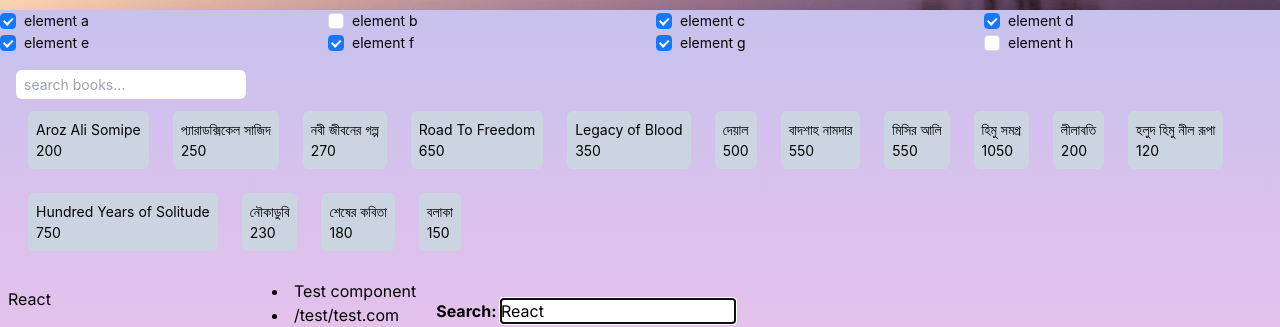
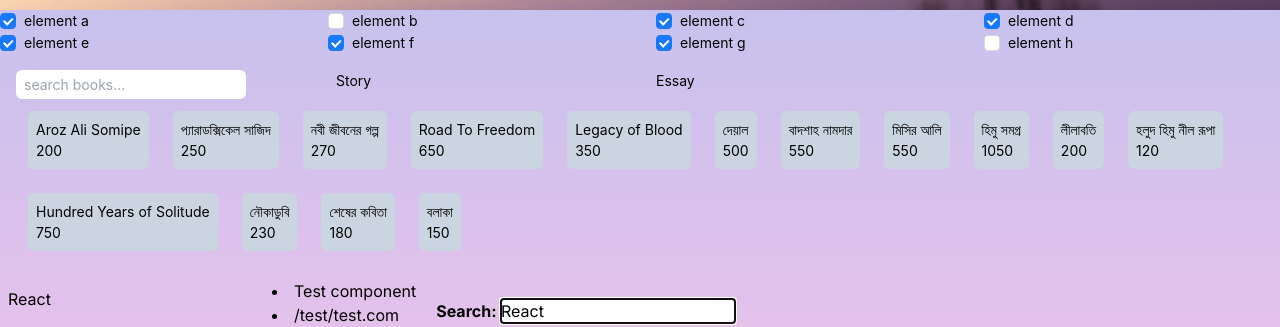
Before and after one commit to sifatkhaan/porfolio, a Next.js app: page /contact in a window 1280 px wide. Shown: the part 346-673 px from the top of the page. Built offline with nearby package versions, Linux system fonts and the light colour scheme; a web font is replaced by a local one.

Commit message:
searche and filter added

```diff
--- a/app/booksData.json
+++ b/app/booksData.json
@@ -3,6 +3,7 @@
     {
       "id": 1,
       "photo": "/../../../../../../book1.jpg",
+      "type":"essay",
       "name": "Aroz Ali Somipe",
       "author": "Arif Ajad",
       "price": 200
@@ -10,6 +11,7 @@
     {
       "id": 2,
       "photo": "/../../../../../../book2.jpg",
+      "type":"essay",
       "name": "প্যারাডক্সিকেল সাজিদ",
       "author": "Arif Ajad",
       "price": 250
@@ -17,6 +19,7 @@
     {
       "id": 3,
       "photo": "/../../../../../../book3.jpg",
+      "type":"story",
       "name": "নবী জীবনের গল্প",
       "author": "Arif Ajad",
       "price": 270
@@ -24,6 +27,7 @@
     {
       "id": 4,
       "photo": "/../../../../../../road_to_freedom.jpg",
+      "type":"research",
       "name": "Road To Freedom",
       "author": "Jean-Paul Sartre",
       "price": 650
@@ -31,6 +35,7 @@
     {
       "id": 5,
       "photo": "/../../../../../../legacy_of_blood.jpg",
+      "type":"research",
       "name": "Legacy of Blood",
       "author": "Anthony Mascharenhus",
       "price": 350
@@ -38,6 +43,7 @@
     {
       "id": 6,
       "photo": "/../../../../../../deyal.jpeg",
+      "type":"novel",
       "name": "দেয়াল",
       "author": "Humayun Ahmed",
       "price": 500
@@ -45,6 +51,7 @@
     {
       "id": 7,
       "photo": "/../../../../../../Badshah-Namdar.jpg",
+      "type":"novel",
       "name": "বাদশাহ নামদার",
       "author": "Humayun Ahmed",
       "price": 550
@@ -52,6 +59,7 @@
     {
       "id": 8,
       "photo": "/../../../../../../misir_ali.jpg",
+      "type":"novel",
       "name": "মিসির আলি",
       "author": "Humayun Ahmed",
       "price": 550
@@ -59,6 +67,7 @@
     {
       "id": 9,
       "photo": "/../../../../../../Himu-Somogro.jpg",
+      "type":"novel",
       "name": "হিমু সমগ্র",
       "author": "Humayun Ahmed",
       "price": 1050
@@ -66,6 +75,7 @@
     {
       "id": 10,
       "photo": "/../../../../../../lilaboti.jpeg",
+      "type":"novel",
       "name": "লীলাবতি",
       "author": "Humayun Ahmed",
       "price": 200
@@ -73,6 +83,7 @@
     {
       "id": 11,
       "photo": "/../../../../../../holud_himu.jpg",
+      "type":"novel",
       "name": "হলুদ হিমু নীল রূপা",
       "author": "Humayun Ahmed",
       "price": 120
@@ -80,6 +91,7 @@
     {
       "id": 12,
       "photo": "/../../../../../../hundred_years_of_solitude.jpg",
+      "type":"story",
       "name": "Hundred Years of Solitude",
       "author": "Gabriel Garcia Markez",
       "price": 750
@@ -87,6 +99,7 @@
     {
       "id": 13,
       "photo": "/../../../../../../noukadubi.jpg",
+      "type":"novel",
       "name": "নৌকাডুবি",
       "author": "Rabindranath Tagore",
       "price": 230
@@ -94,6 +107,7 @@
     {
       "id": 14,
       "photo": "/../../../../../../sheser_kobita.png",
+      "type":"novel",
       "name": "শেষের কবিতা",
       "author": "Rabindranath Tagore",
       "price": 180
@@ -101,6 +115,7 @@
     {
       "id": 15,
       "photo": "/../../../../../../bolaka.webp",
+      "type":"poetry",
       "name": "বলাকা",
       "author": "Rabindranath Tagore",
       "price": 150
--- a/app/contact/page.jsx
+++ b/app/contact/page.jsx
@@ -14,6 +14,7 @@ export default function Contact() {
 //book state
 const [bookSearch, setSearchBook]= useState("")
 const [bookItem, setBookItem]= useState(booksData)
+const [filteredType, setFilteredType] = useState("");
 //book state end
 
   const [searchTearm, setSearchTerm]= useState('React');
@@ -115,9 +116,14 @@ const [bookItem, setBookItem]= useState(booksData)
   //   )
   //   setBookItem(searchResult);
   //  }
-  const resetFilters = booksData.filter(data=>
-    data.name.toLowerCase().includes(bookSearch.toLowerCase())
-  )
+ const handleTypeFilter = (type)=>{
+  setFilteredType(type);
+ }
+  const resetFilters = booksData.filter(data=> {
+    const matchType = filteredType ? data.type === filteredType : true;
+    const matchSearch = bookSearch ? data.name.toLowerCase().includes(bookSearch.toLowerCase()) : true;
+    return matchType && matchSearch;
+  })
 
 
   return (
@@ -148,13 +154,19 @@ const [bookItem, setBookItem]= useState(booksData)
             </Row>
         </div>
         {/* test search */}
-        <div className='flex m-4 w-full'>
+        <div className='m-4 w-full'>
           <Row>
-            <Col span={24}>
-
+            <Col span={6}>
             <input className='p-1 rounded-md pl-2' placeholder='search books...' type="text" onChange={(e)=>setSearchBook(e.target.value)}/>
-
           </Col>
+            <Col span={6}>
+            <button onClick={() => handleTypeFilter("story")}>Story</button>
+          </Col>
+            <Col span={6}>
+            <button onClick={() => handleTypeFilter("essay")}>Essay</button>
+          </Col>
+          </Row>
+          <Row>
           {resetFilters.map((data, i)=> (
             <Col className='m-3 p-2 rounded-md bg-slate-300' key={i}>
               <p>{data.name}</p>
@@ -162,7 +174,6 @@ const [bookItem, setBookItem]= useState(booksData)
               </Col>
           ))
           }
-
           </Row>
 
 
```
